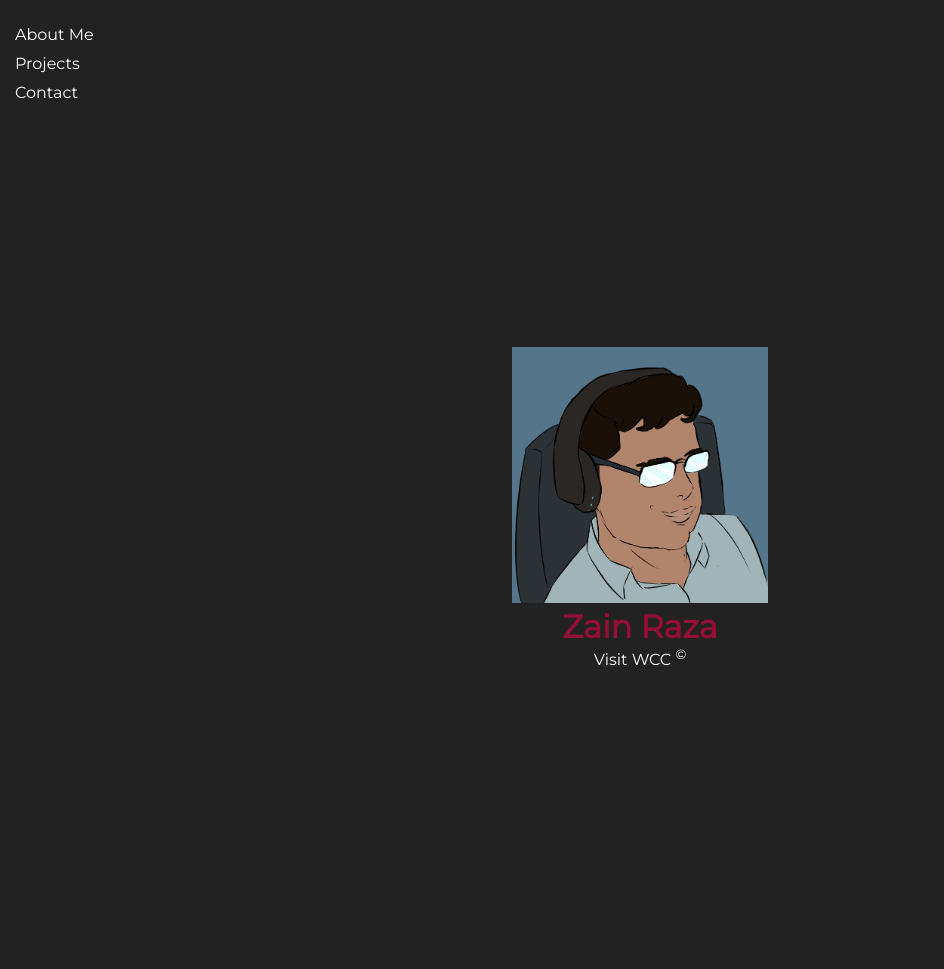
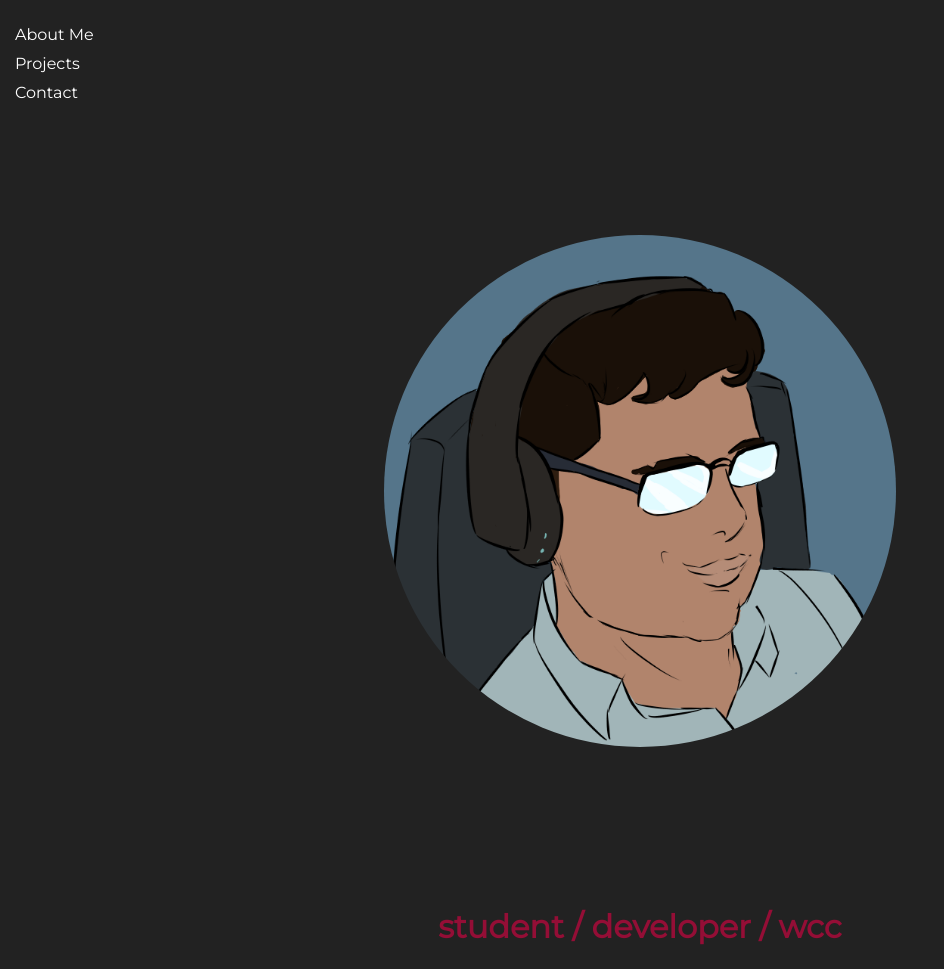
Before and after one commit to zainaraza43/website, a plain HTML site: page index.html in a window 1280 px wide. Shown: the whole page, without its empty margins (0-944 px from the left). Before the commit the page ends 800 px from the top, so only its background shows below. Drawn offline with Linux system fonts and the light colour scheme.

Commit message:
sad but not defeated

```diff
--- a/css/styles.css
+++ b/css/styles.css
@@ -1,9 +1,4 @@
 @import url("https://fonts.googleapis.com/css2?family=Montserrat&display=swap");
-
-.center {
-  text-align: center;
-  margin-top: 15em;
-}
 
 * {
   color: white;
@@ -11,13 +6,29 @@
   padding: 0;
 }
 
-#name {
+.main {
+  background: #222;
+}
+
+#pfp {
+  display: block;
+  margin-left: auto;
+  margin-right: auto;
+  margin-top: 8em;
+  border-radius: 50%;
+}
+
+.name {
+  padding-top: 5em;
+  padding-bottom: 0.71em;
+  margin: auto;
+  text-align: center;
   color: #940e36;
 }
 
 body {
-  background: #222;
   font-family: "Montserrat", sans-serif;
+  background-size: auto;
 }
 
 a {
@@ -25,8 +36,9 @@ a {
 }
 
 #nav {
-  margin-top: 20px;
-  margin-left: 10px;
+  margin: 0;
+  padding-top: 20px;
+  padding-left: 10px;
 }
 
 ul li {
--- a/index.html
+++ b/index.html
@@ -11,6 +11,7 @@
     <link rel="stylesheet" href="./css/styles.css">
 </head>
 <body>
+    <div class="main">
         <div id="nav">
             <ul>
                 <li><a href="#">About Me</a></li>
@@ -18,10 +19,9 @@
                 <li><a href="#">Contact</a></li>
             </ul>
         </div>
-    <div class="center">
-        <img src="./assets/ZainPfp.png" width="256" alt="Picture of Zain">
-        <h1 id="name">Zain Raza</h1>
-        <a href="http://www.windsorcodecamp.com/" target="_blank">Visit WCC <sup>&copy;</sup></a>
+
+        <img id="pfp" src="./assets/ZainPfp.png" width="512" alt="Picture of Zain">
+        <h1 class="name">student / developer / wcc</h1>
     </div>
 </body>
 </html>
```
Lines whose indentation alone changed are shown as unchanged.
